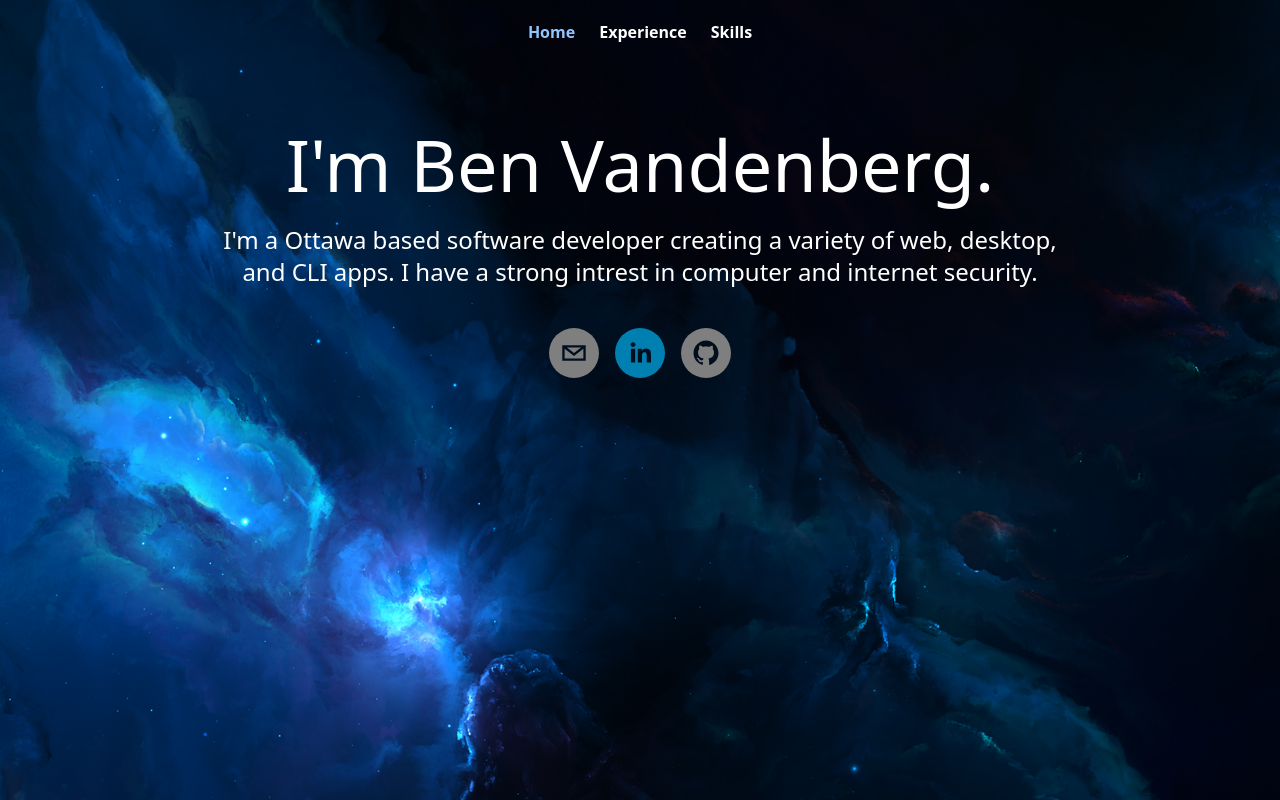
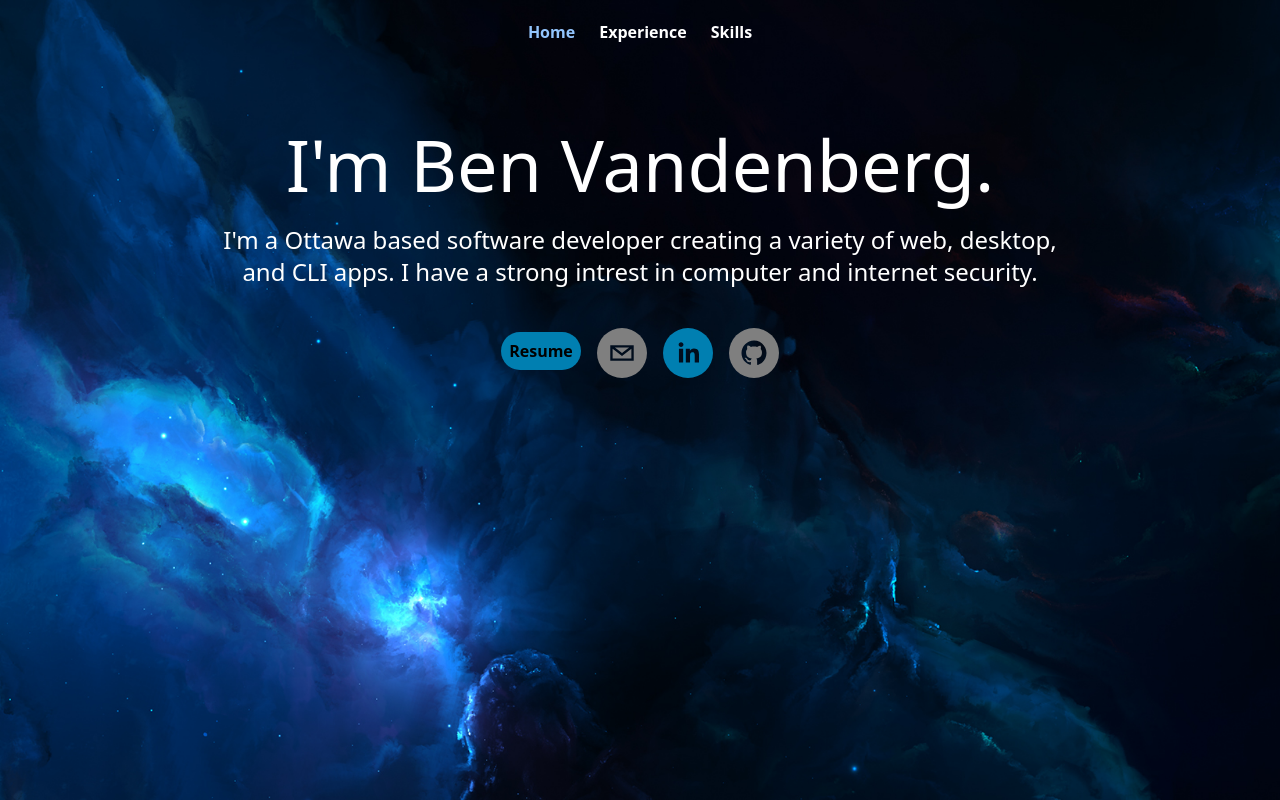
Before and after one commit to BenPVandenberg/Resume-Site, a Next.js app: page / in a window 1280 px wide. Built offline with nearby package versions, Linux system fonts and the light colour scheme.

Commit message:
Add resume document

```diff
--- a/pages/index.tsx
+++ b/pages/index.tsx
@@ -30,17 +30,24 @@ export default function Home() {
                             <motion.h1
                                 className={`${sharedStyles.title} ${styles.title}`}
                             >
-                                {"I'm Ben Vandenberg."}
+                                I&apos;m Ben Vandenberg.
                             </motion.h1>
 
                             <motion.p className={sharedStyles.description}>
-                                {"I'm a Ottawa based software developer " +
-                                    'creating a variety of web, desktop, ' +
-                                    'and CLI apps. I have a strong intrest ' +
-                                    'in computer and internet security.'}
+                                I&apos;m a Ottawa based software developer
+                                creating a variety of web, desktop, and CLI
+                                apps. I have a strong intrest in computer and
+                                internet security.
                             </motion.p>
 
                             <motion.div>
+                                <a
+                                    className={`${styles.social} ${styles.resumeButton}`}
+                                    href='static/docs/BEN_VANDENBERG.pdf'
+                                >
+                                    Resume
+                                </a>
+
                                 <SocialIcon
                                     className={styles.social}
                                     url='mailto:lock.hackers01@icloud.com'
--- a/styles/index.module.css
+++ b/styles/index.module.css
@@ -6,6 +6,15 @@
     @apply pb-6;
 }
 
+.resumeButton {
+    @apply text-black;
+    background-color: #007fb1;
+    @apply rounded-full;
+    @apply p-2;
+    @apply font-bold;
+    @apply mt-2;
+}
+
 .social {
     @apply mx-2;
 }
```
Also changed, not shown: 1 other file (tests, documents, lock files or other folders).
